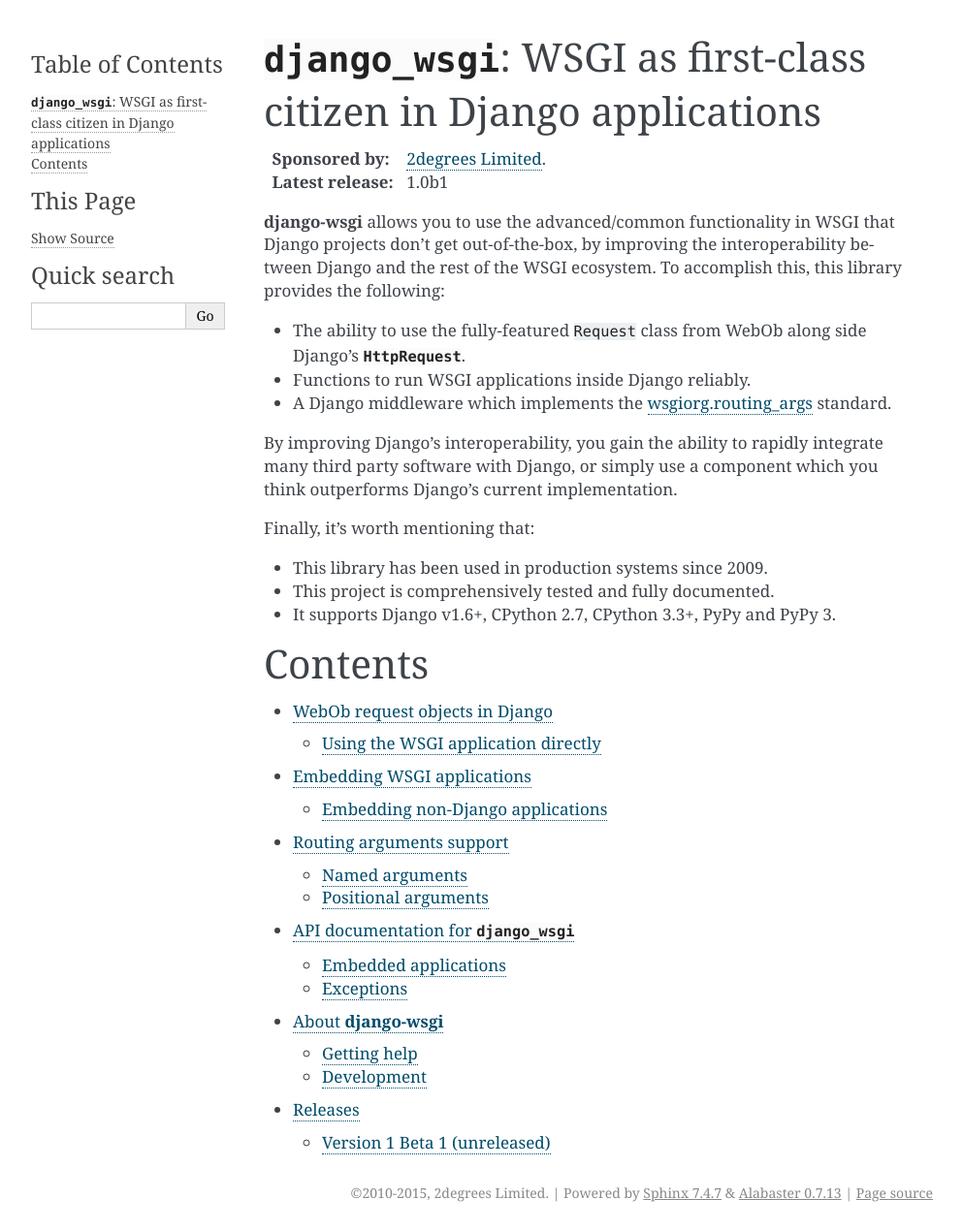
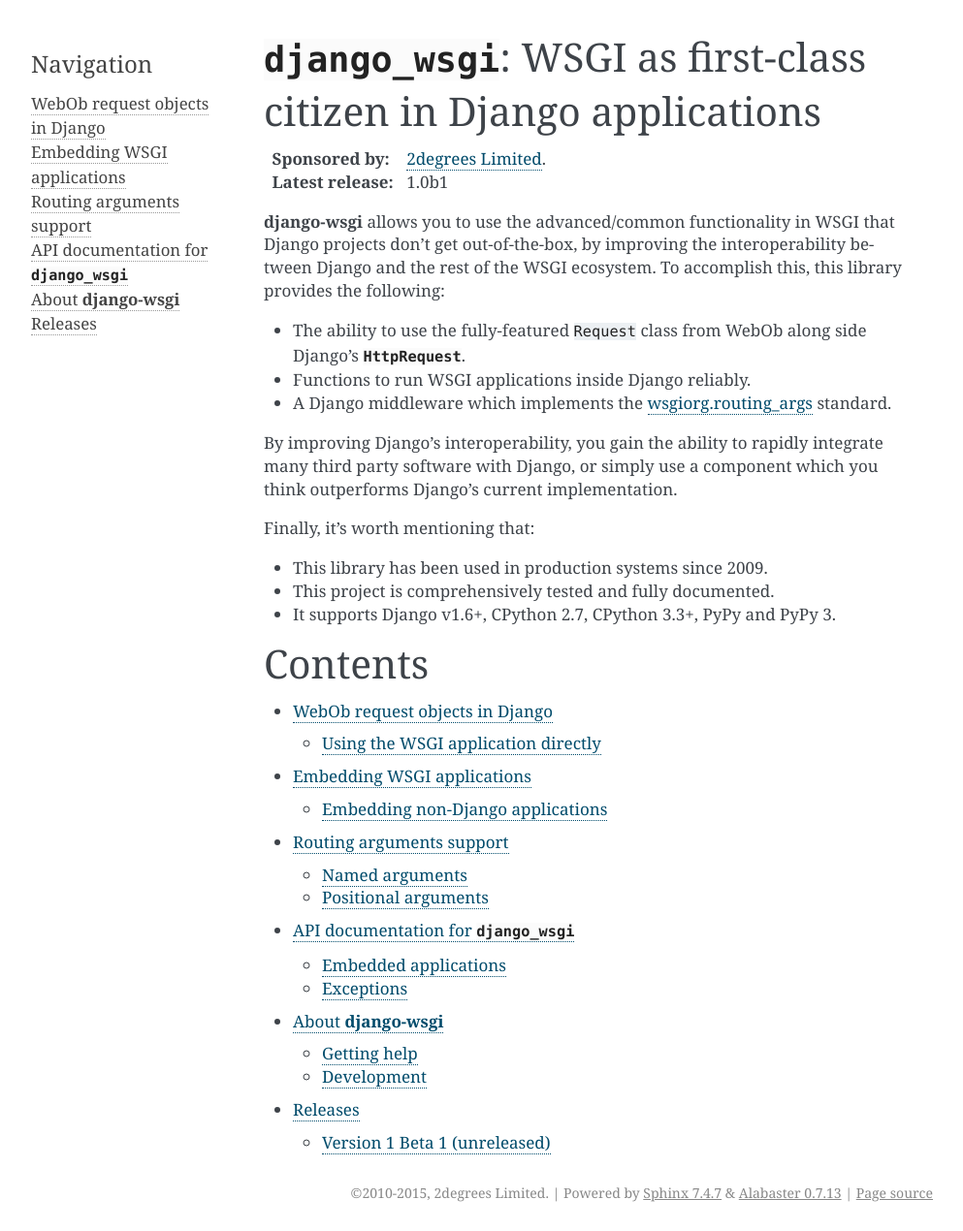
Before and after one commit to 2degrees/django-wsgi, a Sphinx documentation site: the page built from docs/source/index.rst, in a window 1280 px wide. Shown: the whole page at 97% size, without its empty margins (148-1141 px from the left). Built offline with Sphinx 7.4.7, drawn with Linux system fonts in a browser that asks for light colours.

Commit message:
Added links to all pages in the docs

```diff
--- a/docs/source/conf.py
+++ b/docs/source/conf.py
@@ -28,7 +28,7 @@
 extensions = ['sphinx.ext.autodoc', 'sphinx.ext.intersphinx', 'sphinx.ext.todo', 'sphinx.ext.coverage']
 
 # Add any paths that contain templates here, relative to this directory.
-templates_path = ['_templates']
+templates_path = []
 
 # The suffix of source filenames.
 source_suffix = '.rst'
@@ -95,6 +95,14 @@
 # The theme to use for HTML and HTML Help pages.  Major themes that come with
 # Sphinx are currently 'default' and 'sphinxdoc'.
 html_theme = 'alabaster'
+
+show_related = True
+
+html_sidebars = {
+    '**': [
+        'navigation.html',
+    ]
+}
 
 # Theme options are theme-specific and customize the look and feel of a theme
 # further.  For a list of options available for each theme, see the
```
